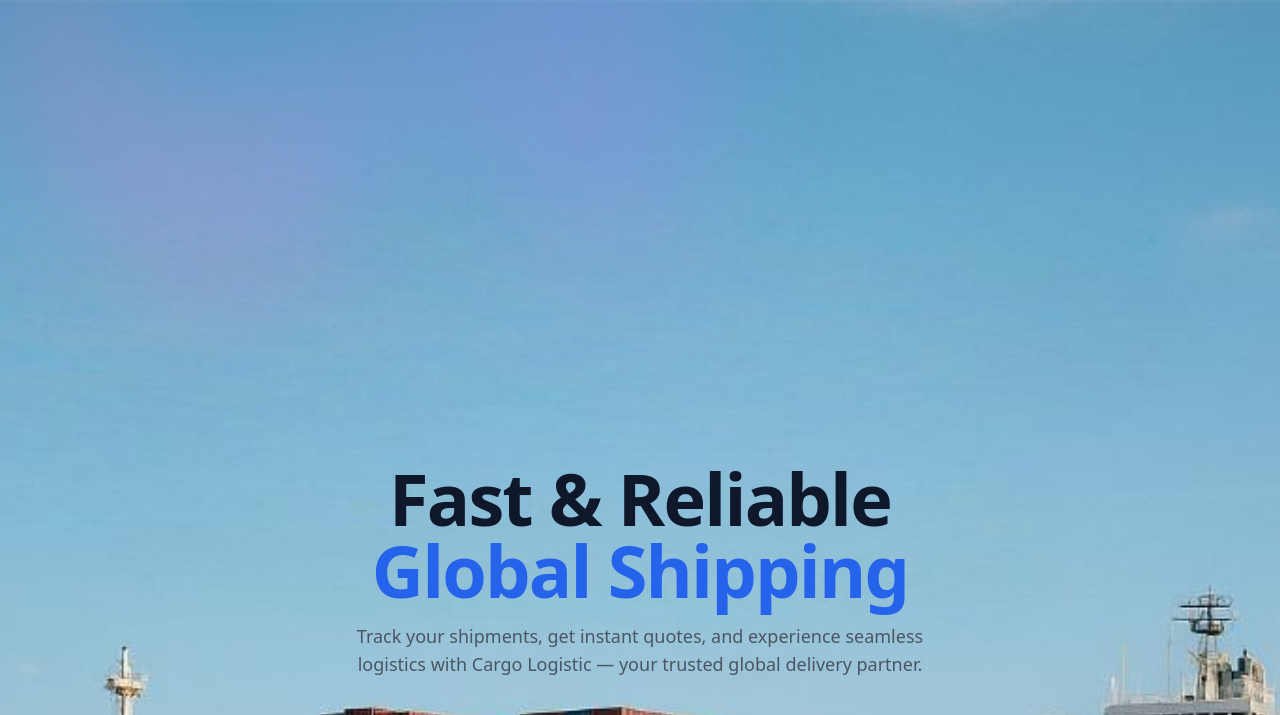
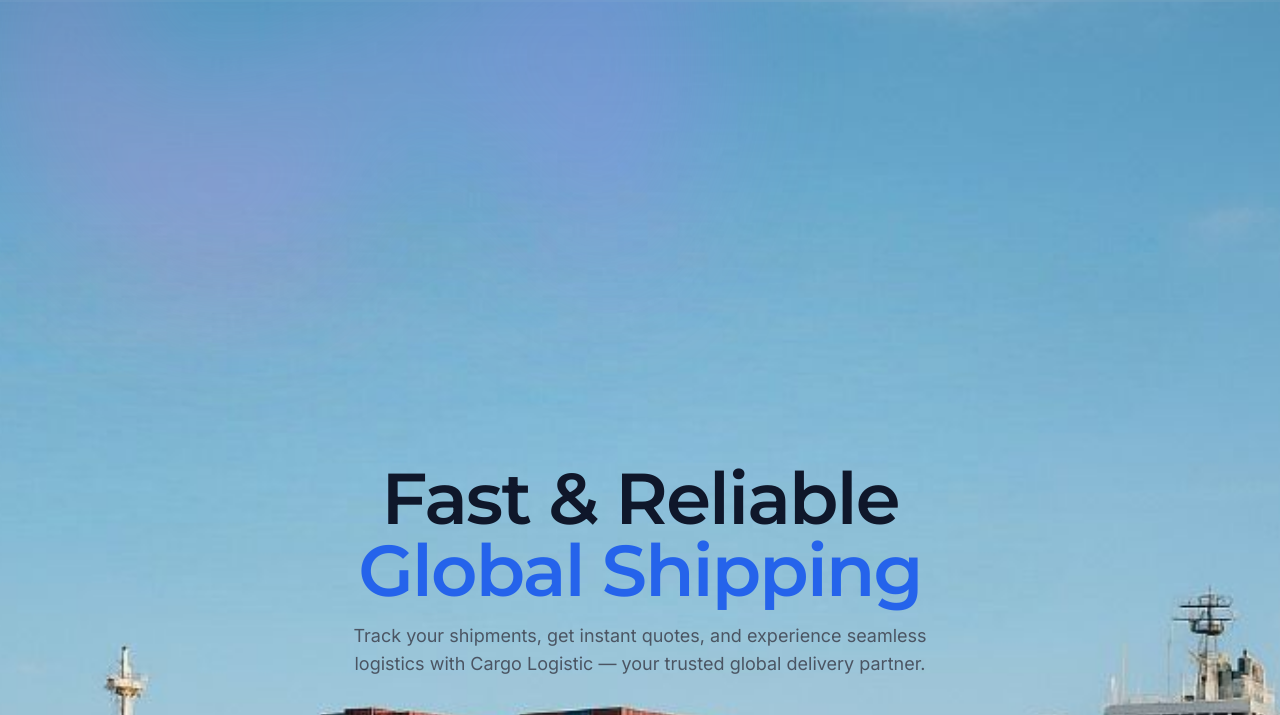
Before and after one commit to Cargo791/cargologistic, a plain HTML site: page index.html in a window 1280 px wide. Shown: the part 78-793 px from the top of the page. Drawn offline with nearby package versions, Linux system fonts and the light colour scheme.

Commit message:
style.css

```diff
--- a/style.css
+++ b/style.css
@@ -17,4 +17,18 @@
   background-color: #0A1F44;
   backdrop-filter: none;
   box-shadow: 0 4px 10px rgba(0, 0, 0, 0.2);
+  border-bottom: 10px solid #e2e8f0;
 }
+ h1, h2, h3 {
+  font-family: "Montserrat", sans-serif;
+  font-optical-sizing: auto;
+  font-weight: 700; /* Use 400, 500, or 700 depending on thickness you want */
+  font-style: normal;
+}
+
+p, h4, h5, h6 {
+  font-family: "Inter", sans-serif;
+  font-optical-sizing: auto;
+  font-weight: 400; /* Regular weight for text */
+  font-style: normal;
+}
```
